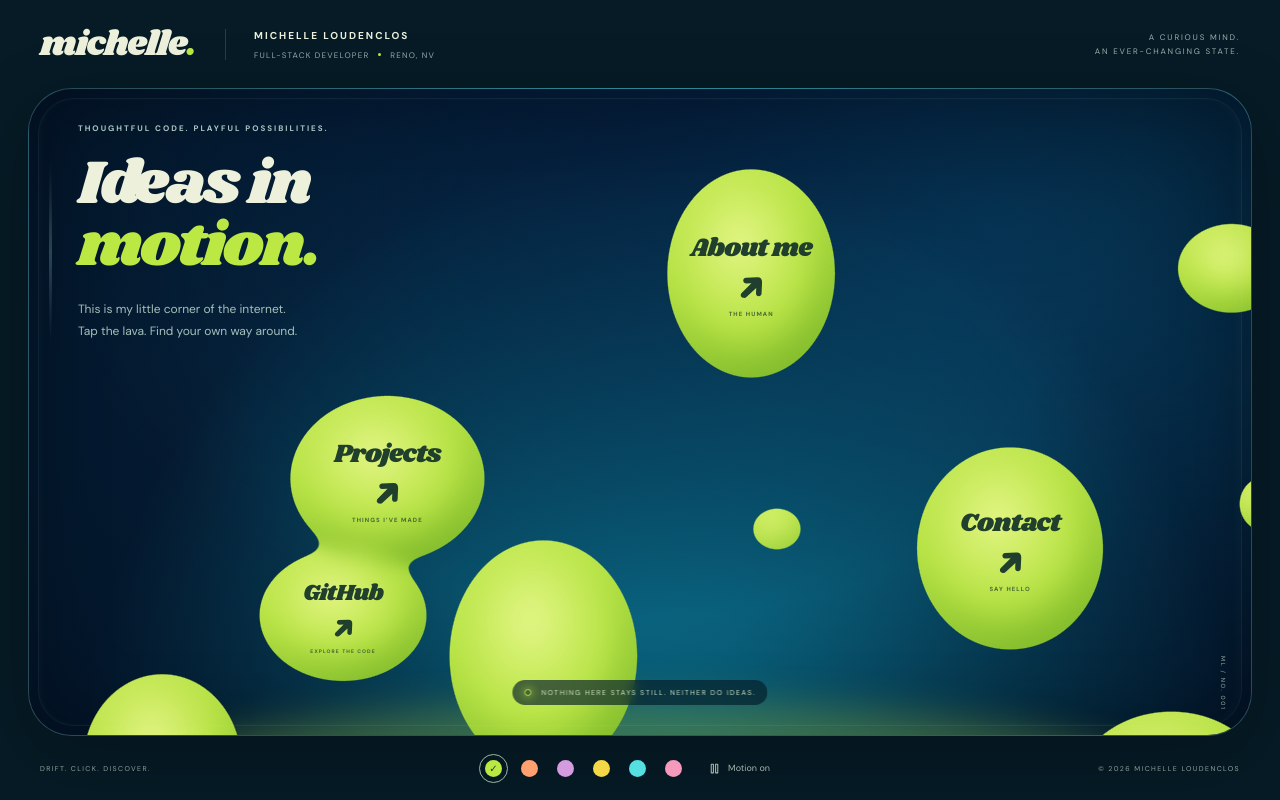
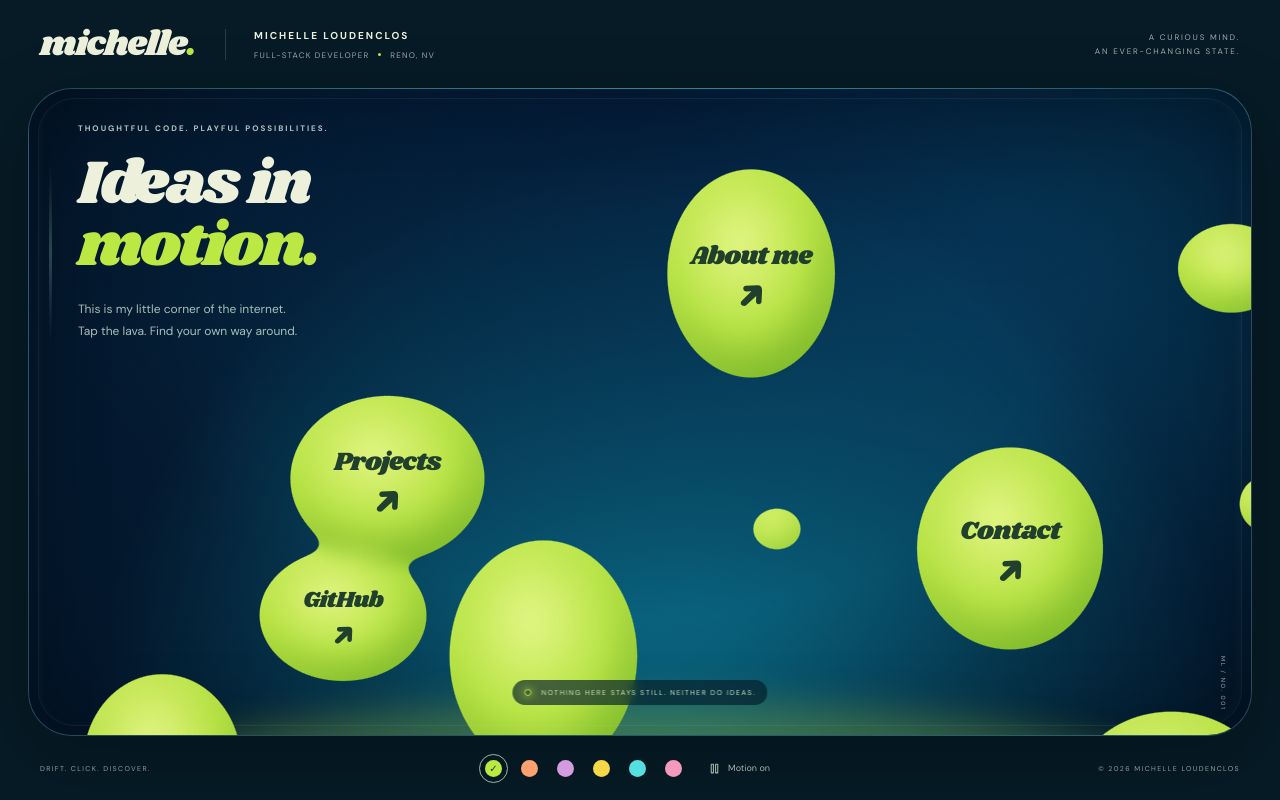
Before and after one commit to DeathsSong/Portfolio-Website, a React (Vite) app: page / in a window 1280 px wide. Built offline with nearby package versions, Linux system fonts and the light colour scheme.

Commit message:
Update Site source

```diff
--- a/src/App.tsx
+++ b/src/App.tsx
@@ -879,15 +879,6 @@ function App() {
             >
               <span>{root.label}</span>
               <BubblyArrow />
-              <small>
-                {root.id === "projects"
-                  ? "THINGS I’VE MADE"
-                  : root.id === "about"
-                    ? "THE HUMAN"
-                    : root.id === "contact"
-                      ? "SAY HELLO"
-                      : "EXPLORE THE CODE"}
-              </small>
             </button>
           ))}
         </nav>
@@ -928,18 +919,12 @@ function App() {
                     </p>
                     <div className="sub-globs project-globs">
                       <LavaAction onClick={() => setView("anaconda")}>
-                        <span className="sub-index">01 / BROWSER GAME</span>
                         <strong>Anaconda</strong>
-                        <span>
-                          One more bite. <BubblyArrow />
-                        </span>
+                        <BubblyArrow />
                       </LavaAction>
                       <LavaAction onClick={() => setView("trivia")}>
-                        <span className="sub-index">02 / WEB APP</span>
                         <strong>Trivia Trove</strong>
-                        <span>
-                          Stay curious. <BubblyArrow />
-                        </span>
+                        <BubblyArrow />
                       </LavaAction>
                     </div>
                   </>
@@ -981,27 +966,19 @@ function App() {
                     <div className="sub-globs about-globs">
                       <LavaAction onClick={() => setView("story")}>
                         <strong>My story</strong>
-                        <span>
-                          A little about me <BubblyArrow />
-                        </span>
+                        <BubblyArrow />
                       </LavaAction>
                       <LavaAction onClick={() => setView("skills")}>
                         <strong>My toolkit</strong>
-                        <span>
-                          What I build with <BubblyArrow />
-                        </span>
+                        <BubblyArrow />
                       </LavaAction>
                       <LavaAction onClick={() => setView("education")}>
                         <strong>Education</strong>
-                        <span>
-                          Where it started <BubblyArrow />
-                        </span>
+                        <BubblyArrow />
                       </LavaAction>
                       <LavaAction href={portfolio.resume}>
                         <strong>Résumé</strong>
-                        <span>
-                          View the PDF <BubblyArrow />
-                        </span>
+                        <BubblyArrow />
                       </LavaAction>
                     </div>
                   </>
@@ -1116,9 +1093,6 @@ function App() {
                       <LavaAction href={portfolio.github}>
                         <FiGithub />
                         <strong>DeathsSong</strong>
-                        <span>
-                          Find me on GitHub <BubblyArrow />
-                        </span>
                       </LavaAction>
                     </div>
                   </>
```
